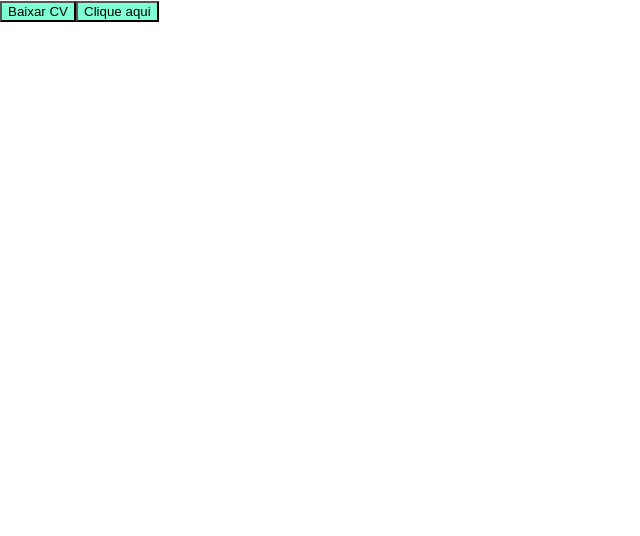
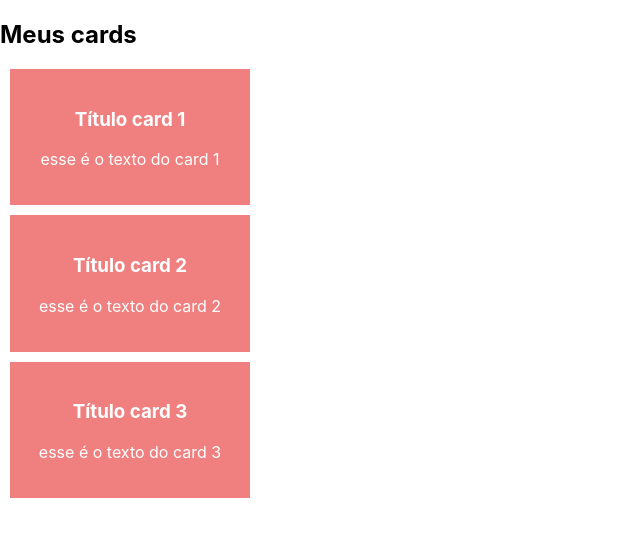
Before and after one commit to VictorParizio/primeiro-app, a React (Create React App) app: page / in a window 1280 px wide. Shown: the top 536 px of the page, without its empty margins (0-640 px from the left). Built offline with nearby package versions, Linux system fonts and the light colour scheme.

Commit message:
Utilizando múltiplos componentes (aninhando componentes)

```diff
--- a/src/App.js
+++ b/src/App.js
@@ -1,12 +1,10 @@
 import './App.css';
-import Button from './components/button/button'
+import Cards from './components/cards/cards'
 
 function App() {
   return (
     <>
-      <Button label='Baixar CV' />
-
-      <Button />
+      <Cards />
     </>
   );
 }
--- /dev/null
+++ b/src/components/cards/cards.js
@@ -0,0 +1,27 @@
+import Card from '../card/card'
+const Cards = () => {
+    return (
+        <div>
+            <h2>Meus cards</h2>
+
+            <div>
+                <Card>
+                    <h3>Título card 1</h3>
+                    <p>esse é o texto do card 1</p>
+                </Card>
+
+                <Card>
+                    <h3>Título card 2</h3>
+                    <p>esse é o texto do card 2</p>
+                </Card>
+
+                <Card>
+                    <h3>Título card 3</h3>
+                    <p>esse é o texto do card 3</p>
+                </Card>
+            </div>
+        </div>
+    )
+}
+
+export default Cards
```
